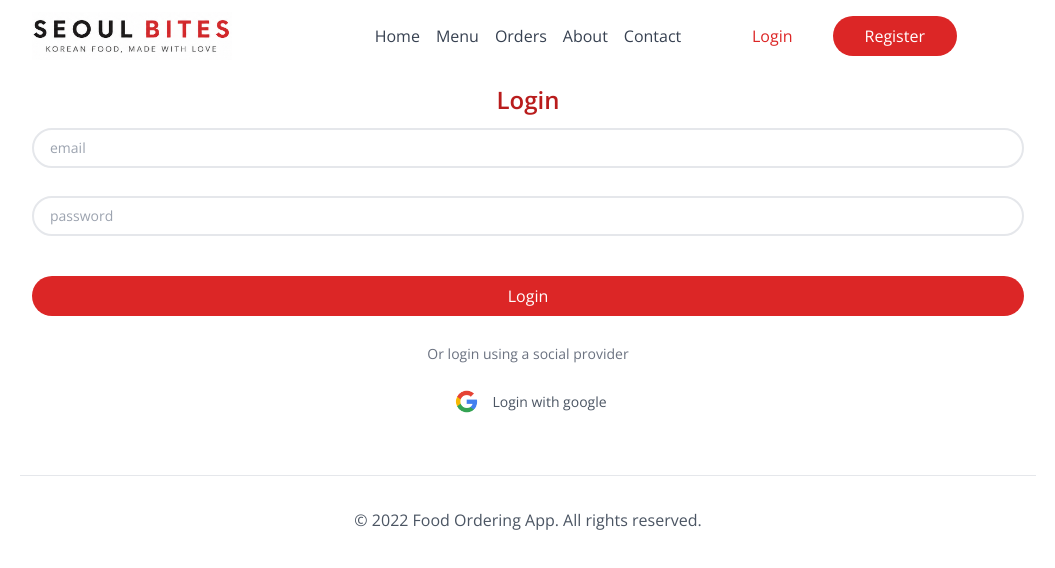
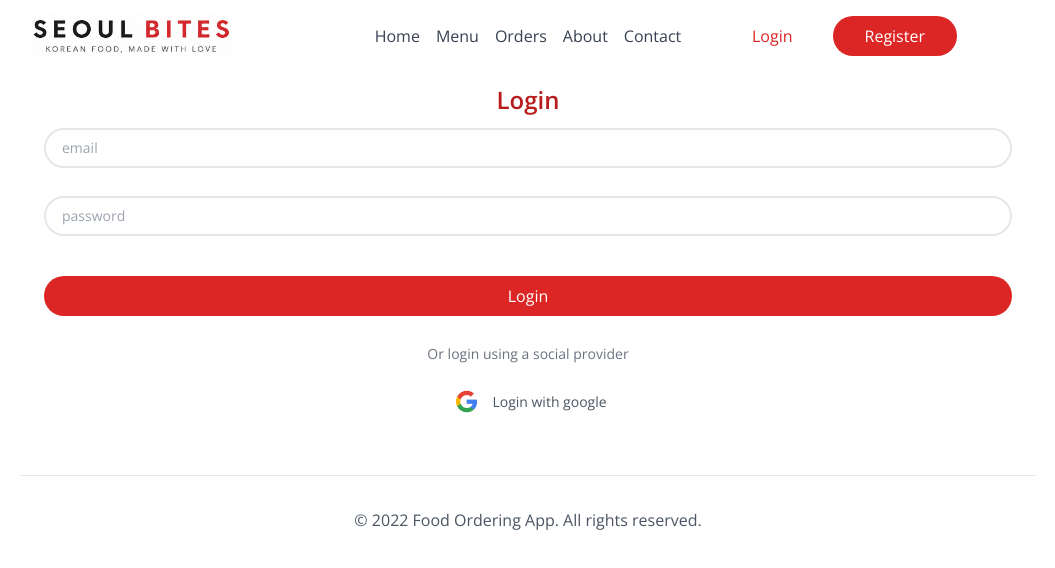
Before and after one commit to Habiba712/food-ordering-app, a Next.js app: page /pages/login in a window 1280 px wide. Shown: the top 568 px of the page, without its empty margins (112-1167 px from the left). Built offline with nearby package versions, Linux system fonts and the light colour scheme; no server answers.

Commit message:
I have a terrible headache

```diff
--- a/src/app/pages/login/page.js
+++ b/src/app/pages/login/page.js
@@ -21,7 +21,7 @@ export default function LoginPage () {
         setLoginInProgress(false)
     }
     return(
-        <section>
+        <section className="px-3">
             <h1 className="text-center text-red-700 text-2xl font-semibold mt-3">Login</h1>
 
             <form className="w-x flex flex-col justify-center sm:flex sm:flex-col sm:mx-auto sm:w-100 md:flex md:flex-col md:w-sm mx-auto md:p-3 md:justify-center md:gap-4 shrink-1" onSubmit={handleFormSubmit}>
```
